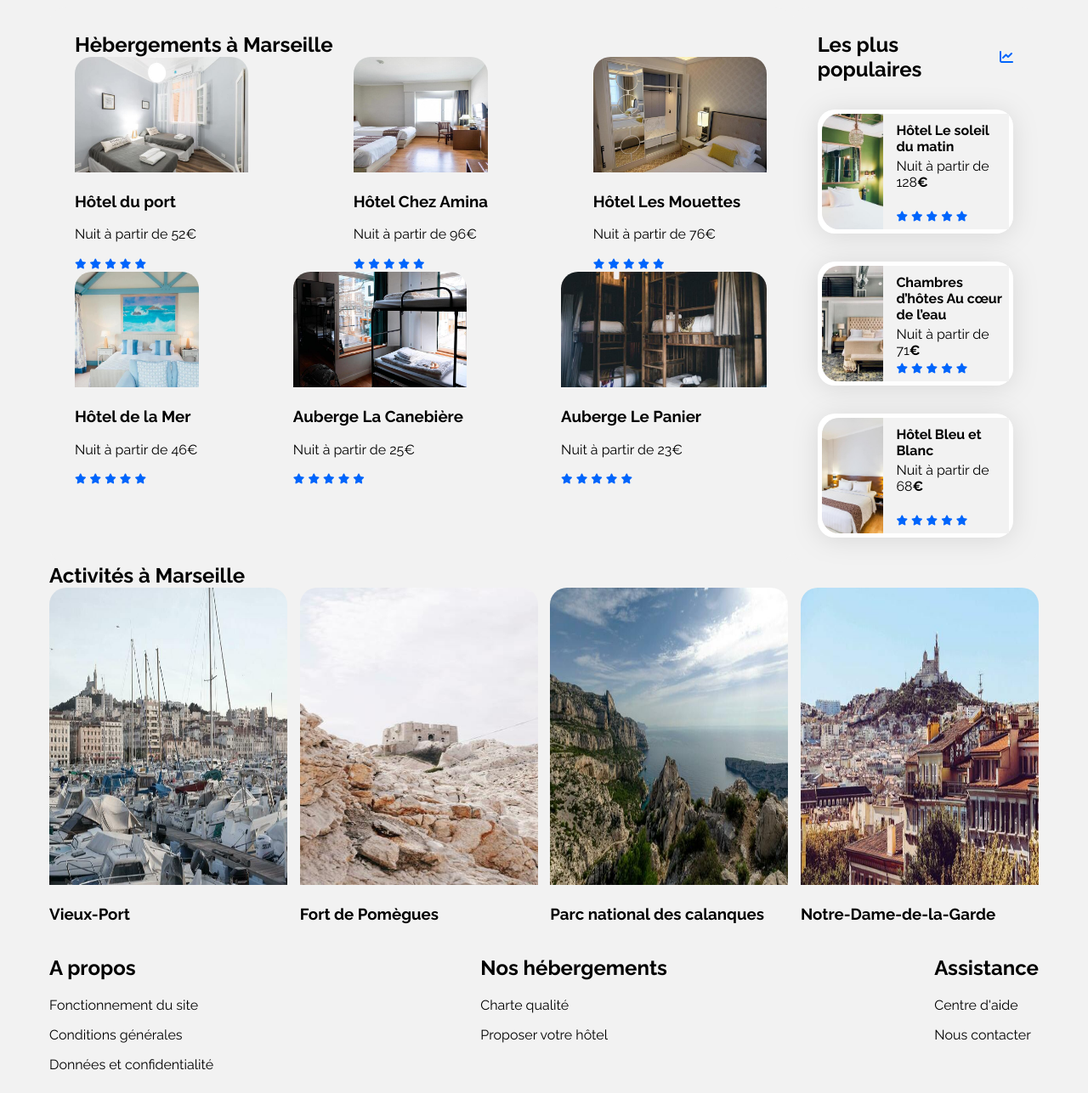
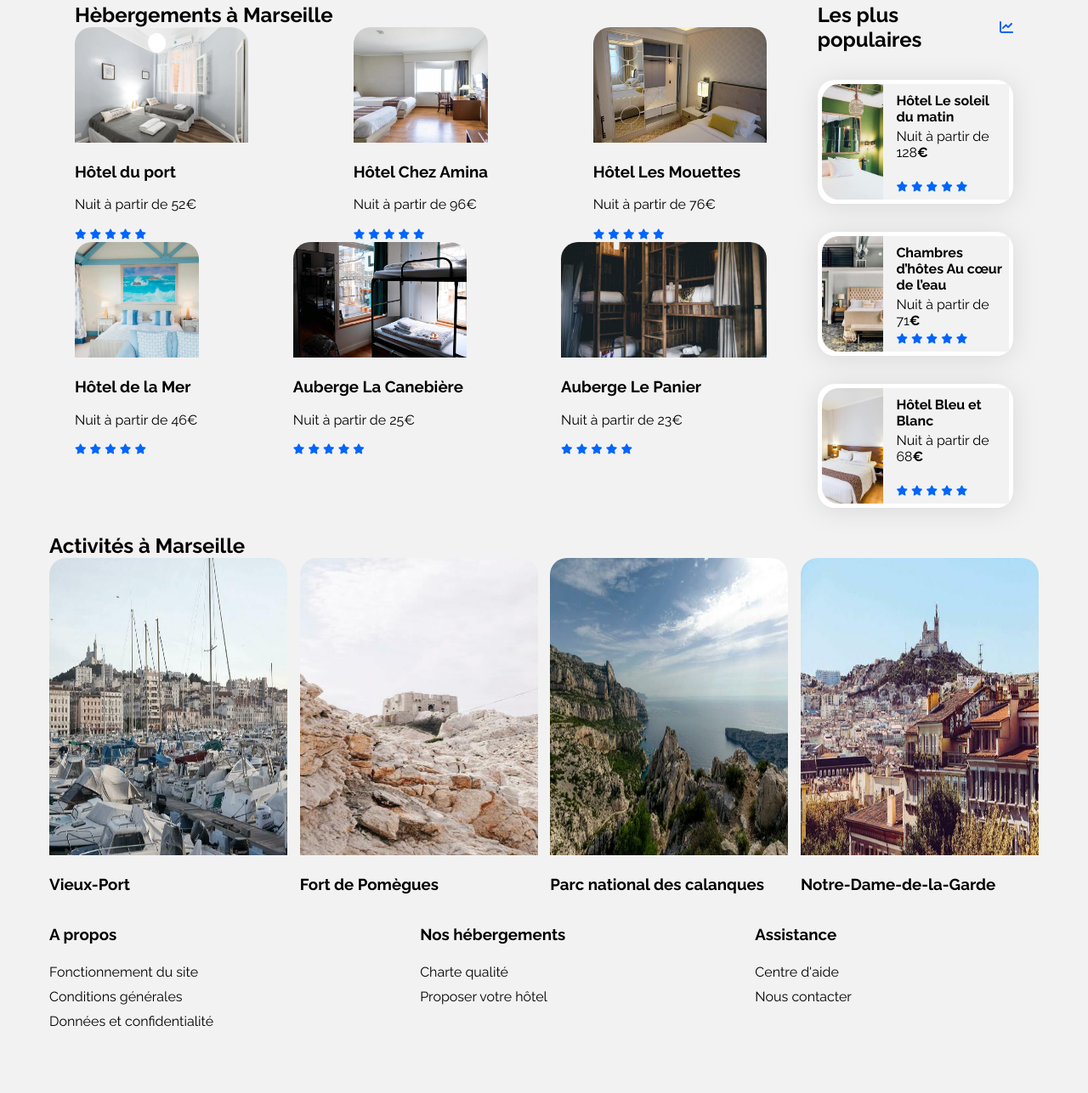
Before and after one commit to ricolaaa38/Projet_2_Booki_OC, a plain HTML site: page index.html in a window 1280 px wide. Shown: the part 184-1471 px from the top of the page at 85% size. After the commit the page ends 1409 px from the top, so only its background shows below. Drawn offline with Linux system fonts and the light colour scheme.

Commit message:
finition code css+html du footer

```diff
--- a/css/style.css
+++ b/css/style.css
@@ -173,7 +173,18 @@ header nav a:hover {
 footer {
     display: flex;
     justify-content: space-between;
-    text-align: left;
+}
+footer a {
+    padding: 5px 20px 5px 0;
+    color: black;
+}
+.footer-content {
+    display: flex;
+    flex-direction: column;
+    padding-right: 200px;
+}
+footer a:hover {
+    color: #0065FC;
 }
 
 
--- a/index.html
+++ b/index.html
@@ -24,10 +24,10 @@
     <div class="main-container">
 <!--Header-->
       <header>
-        <img src="./images/logo/Booki.png" alt="Logo du site Booki" />
+        <img src="./images/logo/Booki.png" alt="Logo du site Booki" id="logo" />
         <nav>
-          <a href="">Hébergements</a>
-          <a href="">Activités</a>
+          <a href="#lien-hebergement">Hébergements</a>
+          <a href="#lien-activite">Activités</a>
         </nav>
       </header>
       <main>
@@ -45,10 +45,10 @@
 <!--Encadré zone Hébergement-->
           <section class="hebergements">
             <div class="hebergement-title">
-              <h2 class="section-title">Hèbergements à Marseille</h2>
+              <h2 class="section-title" id="lien-hebergement">Hèbergements à Marseille</h2>
             </div>
             <div class="column-hebergement">
-              <div class="cartes-hebergement">
+              <article class="cartes-hebergement">
                 <div class="cartes-hebergement-content1">
                   <img
                     src="./images/hebergements/fred-kleber.jpg"
@@ -74,8 +74,8 @@
                     </i>
                   </div>
                 </div>
-              </div>
-              <div class="cartes-hebergement">
+            </article>
+              <article class="cartes-hebergement">
                 <div class="cartes-hebergement-content1">
                   <img
                     src="./images/hebergements/febrian-zakaria.jpg"
@@ -101,8 +101,8 @@
                     </i>
                   </div>
                 </div>
-              </div>
-              <div class="cartes-hebergement">
+            </article>
+              <article class="cartes-hebergement">
                 <div class="cartes-hebergement-content1">
                   <img
                     src="./images/hebergements/reisetopia.jpg"
@@ -128,10 +128,10 @@
                     </i>
                   </div>
                 </div>
-              </div>
+            </article>
             </div>
             <div class="column-hebergement">
-              <div class="cartes-hebergement">
+              <article class="cartes-hebergement">
                 <div class="cartes-hebergement-content1">
                   <img
                     src="./images/hebergements/annie-spratt.jpg"
@@ -157,8 +157,8 @@
                     </i>
                   </div>
                 </div>
-              </div>
-              <div class="cartes-hebergement">
+            </article>
+              <article class="cartes-hebergement">
                 <div class="cartes-hebergement-content1">
                   <img
                     src="./images/hebergements/marcus-loke.jpg"
@@ -184,8 +184,8 @@
                     </i>
                   </div>
                 </div>
-              </div>
-              <div class="cartes-hebergement">
+            </article>
+              <article class="cartes-hebergement">
                 <div class="cartes-hebergement-content1">
                   <img
                     src="./images/hebergements/nicate-lee.jpg"
@@ -211,7 +211,7 @@
                     </i>
                   </div>
                 </div>
-              </div>
+            </article>
             </div>
           </section>
 <!--Encadré zone Populaires-->
@@ -304,7 +304,7 @@
 <!--Encadré zone Activité-->
         <section class="onglet-activite">
           <div class="activite-title">
-            <h2 class="section-title">Activités à Marseille</h2>
+            <h2 class="section-title" id="lien-activite">Activités à Marseille</h2>
           </div>
           <div class="activite">
             <div class="cartes-activite">
@@ -357,20 +357,20 @@
 <!--Footer-->
       <footer>
         <div class="footer-content">
-          <h2 class="footer-title">A propos</h2>
-          <p>Fonctionnement du site</p>
-          <p>Conditions générales</p>
-          <p>Données et confidentialité</p>
+          <h3>A propos</h3>
+          <a href="#">Fonctionnement du site</a>
+          <a href="#">Conditions générales</a>
+          <a href="#">Données et confidentialité</a>
         </div>
         <div class="footer-content">
-          <h2 class="footer-title">Nos hébergements</h2>
-          <p>Charte qualité</p>
-          <p>Proposer votre hôtel</p>
+          <h3>Nos hébergements</h3>
+          <a href="#">Charte qualité</a>
+          <a href="#">Proposer votre hôtel</a>
         </div>
         <div class="footer-content">
-          <h2 class="footer-title">Assistance</h2>
-          <p>Centre d'aide</p>
-          <p>Nous contacter</p>
+          <h3>Assistance</h3>
+          <a href="#">Centre d'aide</a>
+          <a href="#">Nous contacter</a>
         </div>
       </footer>
     </div>
```
